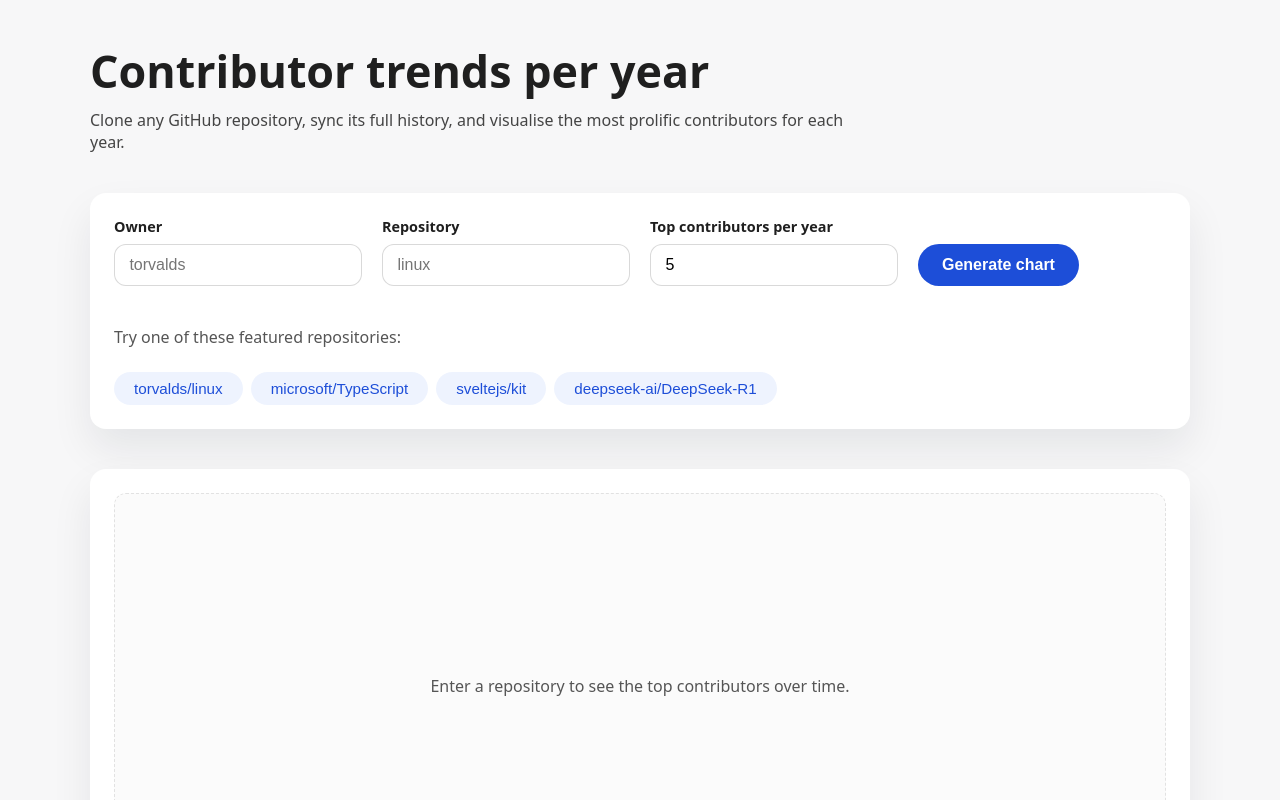
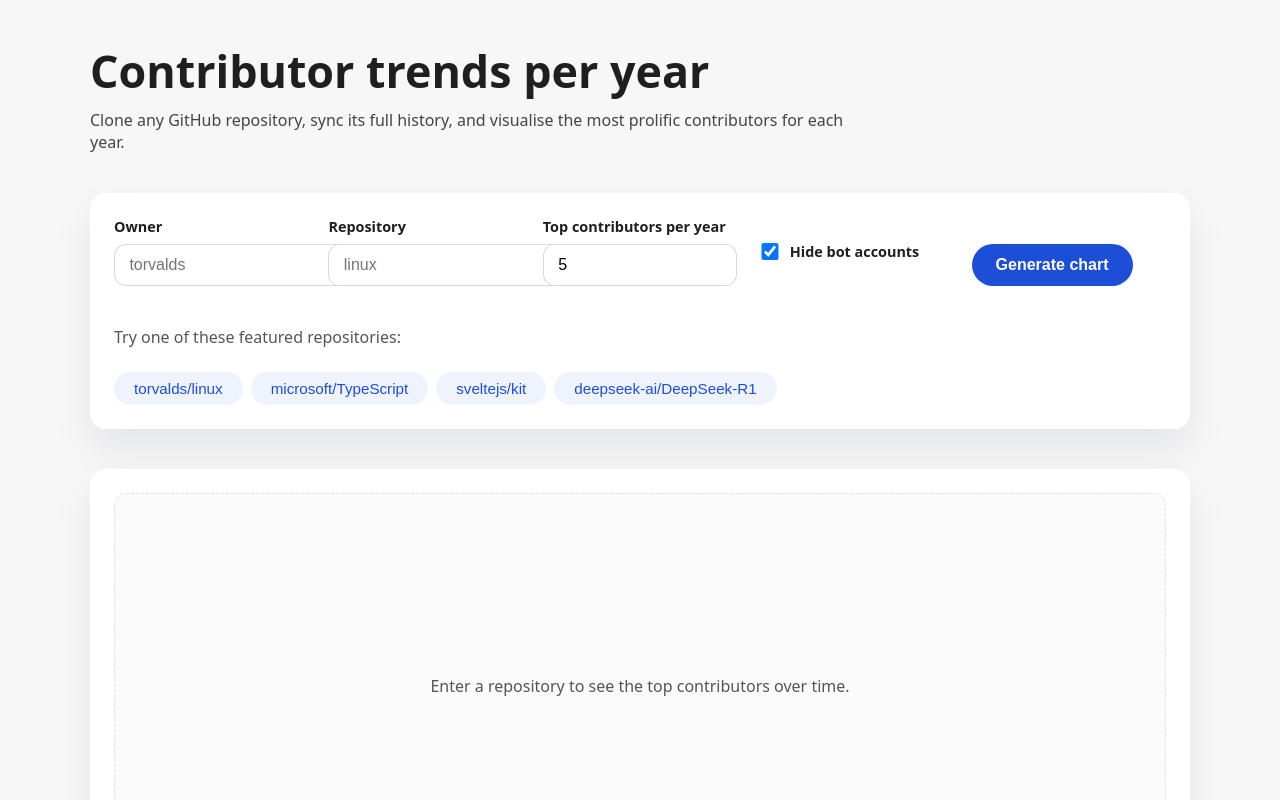
Before and after one commit to cognominal/svelte-main-contributors, a SvelteKit app: page / in a window 1280 px wide. Shown: the top 800 px of the page. Built offline with nearby package versions, Linux system fonts and the light colour scheme.

Commit message:
added a filter bot toggle

```diff
--- a/src/routes/+page.svelte
+++ b/src/routes/+page.svelte
@@ -39,6 +39,7 @@
   let activeController: AbortController | null = null;
   const gitEntryLookup = new Map<string, string>();
   let highlightedContributor = $state<string | null>(null);
+  let excludeBots = $state(true);
   const GITHUB_BASE_URL = "https://github.com";
 
   const examples = [
@@ -83,6 +84,7 @@
           owner: trimmedOwner,
           repo: trimmedRepo,
           limit: contributorLimit,
+          excludeBots: false
         }),
         signal: controller.signal,
       });
@@ -334,6 +336,27 @@
   function setHighlight(name: string | null) {
     highlightedContributor = name ? name.trim() : null;
   }
+
+  function filterBots(source: SummaryPayload, shouldExclude: boolean): SummaryPayload {
+    if (!shouldExclude) {
+      return source;
+    }
+
+    const isBot = (name: string) => name.toLowerCase().includes("bot");
+
+    const periods = source.periods.map((period) => ({
+      ...period,
+      contributors: period.contributors.filter((contributor) => !isBot(contributor.author))
+    }));
+
+    const series = source.series.filter((item) => !isBot(item.name));
+
+    return { ...source, periods, series };
+  }
+
+  const filteredSummary = $derived(
+    summary ? filterBots(summary, excludeBots) : null
+  );
 </script>
 
 <div class="page">
@@ -379,6 +402,18 @@
           step="1"
           required
         />
+      </div>
+      <div class="field field--checkbox">
+        <label for="exclude-bots">
+          <input
+            id="exclude-bots"
+            name="exclude-bots"
+            type="checkbox"
+            bind:checked={excludeBots}
+            onchange={() => setHighlight(null)}
+          />
+          <span>Hide bot accounts</span>
+        </label>
       </div>
       <div class="actions">
         <button type="submit" disabled={loading}>
@@ -429,43 +464,43 @@
   <section class="chart">
     <ContributionChart
       {loading}
-      series={summary?.series ?? []}
-      periods={summary?.periods ?? []}
-      interval={summary?.interval ?? "year"}
+      series={filteredSummary?.series ?? []}
+      periods={filteredSummary?.periods ?? []}
+      interval={filteredSummary?.interval ?? "year"}
       highlighted={highlightedContributor}
       on:highlight={(event: CustomEvent<string | null>) =>
         setHighlight(event.detail ?? null)}
     />
   </section>
 
-  {#if summary}
+  {#if filteredSummary}
     <section class="summary">
       <h2>
         <a
-          href={`${GITHUB_BASE_URL}/${summary.slug}`}
+          href={`${GITHUB_BASE_URL}/${filteredSummary.slug}`}
           target="_blank"
           rel="noreferrer noopener"
         >
-          {summary.slug}
+          {filteredSummary.slug}
         </a>
       </h2>
       <p>
-        Tracking commits from {formatRange(summary)}, highlighting the top {limit}
+        Tracking commits from {formatRange(filteredSummary)}, highlighting the top {limit}
         contributors for each
-        {intervalLabel(summary.interval)}.
+        {intervalLabel(filteredSummary.interval)}.
       </p>
       <div class="table-container">
         <table>
           <thead>
             <tr>
-              <th>{summary.interval === "month" ? "Month" : "Year"}</th>
+              <th>{filteredSummary.interval === "month" ? "Month" : "Year"}</th>
               <th>Top contributors</th>
             </tr>
           </thead>
           <tbody>
-            {#each summary.periods as period}
+            {#each filteredSummary.periods as period}
               <tr>
-                <td>{formatPeriodLabel(period, summary.interval)}</td>
+                <td>{formatPeriodLabel(period, filteredSummary.interval)}</td>
                 <td>
                   {#if period.contributors.length === 0}
                     <span class="muted">No commits</span>
@@ -575,6 +610,23 @@
       box-shadow 0.2s ease;
   }
 
+  .field--checkbox {
+    align-self: center;
+  }
+
+  .field--checkbox label {
+    font-weight: 600;
+    font-size: 0.9rem;
+    display: inline-flex;
+    align-items: center;
+    gap: 0.5rem;
+  }
+
+  .field--checkbox input[type="checkbox"] {
+    width: 1.1rem;
+    height: 1.1rem;
+  }
+
   input:focus {
     outline: none;
     border-color: #2563eb;
@@ -610,7 +662,7 @@
 
   button[type="submit"][disabled] {
     opacity: 0.6;
-    cursor: progress;
+    cursor: pointer;
     transform: none;
     box-shadow: none;
   }
--- a/src/routes/api/contribs/+server.ts
+++ b/src/routes/api/contribs/+server.ts
@@ -7,6 +7,7 @@ interface RequestPayload {
 	owner?: string;
 	repo?: string;
 	limit?: number;
+	excludeBots?: boolean;
 }
 
 function serializeSummary(summary: RepoContributionSummary) {
@@ -14,11 +15,29 @@ function serializeSummary(summary: RepoContributionSummary) {
 	return { slug, interval, startDate, endDate, periods, series };
 }
 
+function filterBotContributors(summary: RepoContributionSummary): RepoContributionSummary {
+	const isBot = (name: string) => name.toLowerCase().includes('bot');
+
+	const periods = summary.periods.map((period) => ({
+		...period,
+		contributors: period.contributors.filter((contributor) => !isBot(contributor.author))
+	}));
+
+	const series = summary.series.filter((item) => !isBot(item.name));
+
+	return {
+		...summary,
+		periods,
+		series
+	};
+}
+
 export const POST: RequestHandler = async ({ request }) => {
 	const body = (await request.json()) as RequestPayload;
 	const owner = body.owner?.trim();
 	const repo = body.repo?.trim();
 	const limit = Number(body.limit ?? 5);
+	const excludeBots = body.excludeBots !== false;
 
 	if (!owner || !repo) {
 		return json({ error: 'Both owner and repository are required.' }, { status: 400 });
@@ -90,7 +109,8 @@ export const POST: RequestHandler = async ({ request }) => {
 							onProgress: handleProgress,
 							signal
 						});
-						send({ type: 'result', summary: serializeSummary(summary) });
+						const finalSummary = excludeBots ? filterBotContributors(summary) : summary;
+						send({ type: 'result', summary: serializeSummary(finalSummary) });
 					} catch (error) {
 						if (!signal.aborted) {
 							send({ type: 'error', message: (error as Error).message ?? 'Unknown error' });
```
Also changed, not shown: 1 other file (tests, documents, lock files or other folders).
